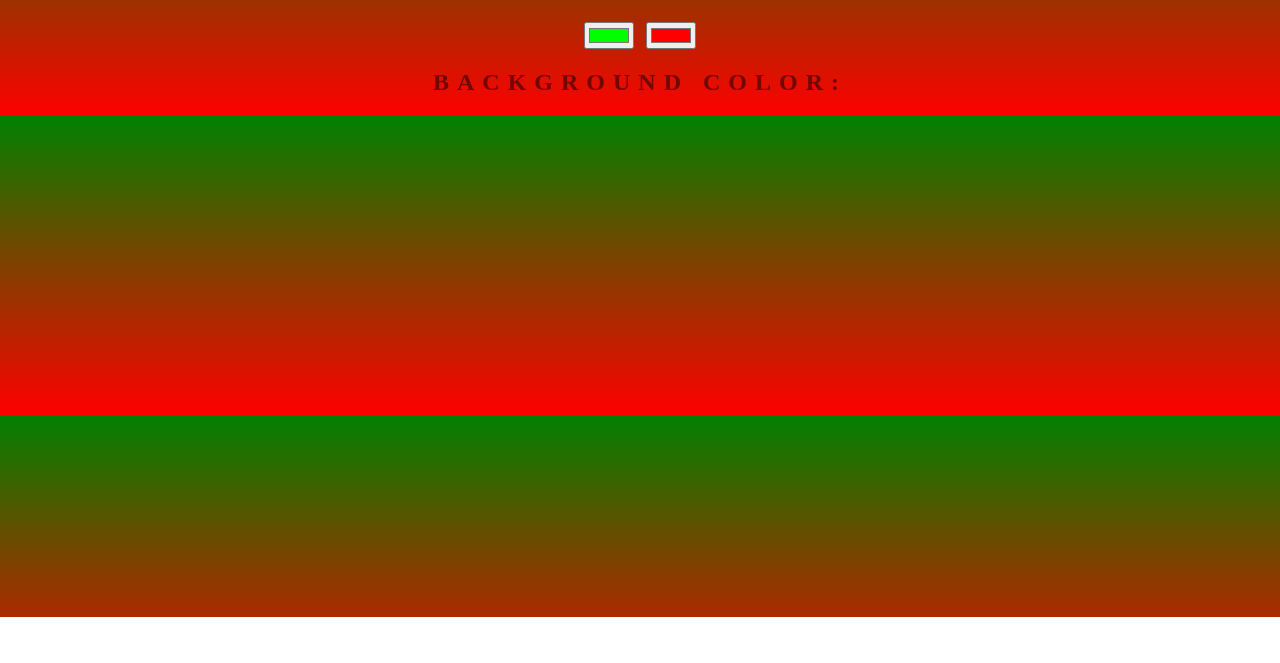
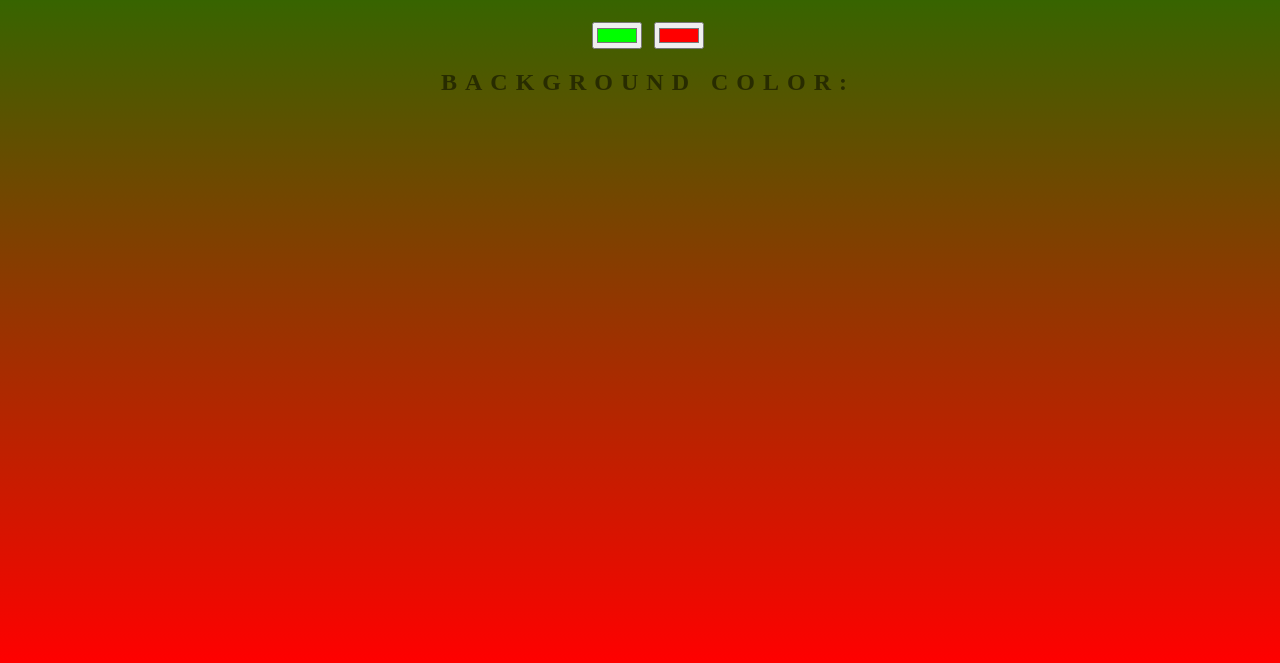
Before and after one commit to seouled81/background-generator, a plain HTML site: page index.html in a window 1280 px wide. Shown: the part 183-846 px from the top of the page. Before the commit the page ends 800 px from the top, so only its background shows below. Drawn offline with Linux system fonts and the light colour scheme.

Commit message:
fix body height to 100vh

```diff
--- a/style.css
+++ b/style.css
@@ -1,11 +1,14 @@
 body {
 	font: 'Raleway', sans-serif;
     color: rgba(0,0,0,.5);
+    width: 100%;
+    height: 100vh;
     text-align: center;
     text-transform: uppercase;
     letter-spacing: .5em;
     top: 15%;
-	background: linear-gradient(to bottom, green , red); /* Standard syntax */
+    background: linear-gradient(to bottom, green , red);
+    background-size: cover; /* Standard syntax */
 }
 
 h1 {
```
